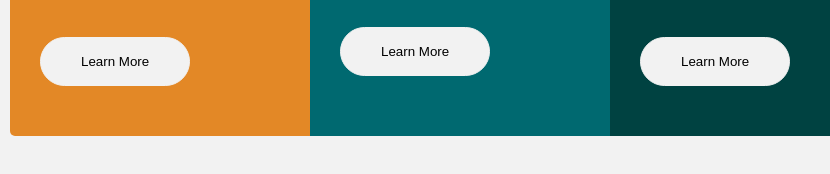
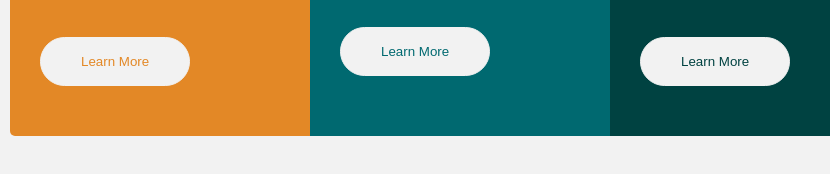
Before and after one commit to VitorBomaro/3-cards, a plain HTML site: page index.html in a window 1280 px wide. Shown: the part 514-688 px from the top of the page, 180-1010 px from the left. Drawn offline with Linux system fonts and the light colour scheme.

Commit message:
color button

```diff
--- a/sass/_main.scss
+++ b/sass/_main.scss
@@ -46,6 +46,18 @@ body {
         @include button();
         @include margin();
       }
+
+      .btn-Sedans {
+        color:$Bright_orange ;
+      }
+
+      .btn-suvs {
+        color: $Dark_cyan;
+      }
+
+      .btn-luxury {
+        color: $Very_dark_cyan;
+      }
     }
 
     .sedans {
--- a/sass/_mixins.scss
+++ b/sass/_mixins.scss
@@ -29,6 +29,7 @@
 
     &:hover {
         background: none;
+        color: #000;
     }
 }
 
```
Also changed, not shown: css/style.css.
